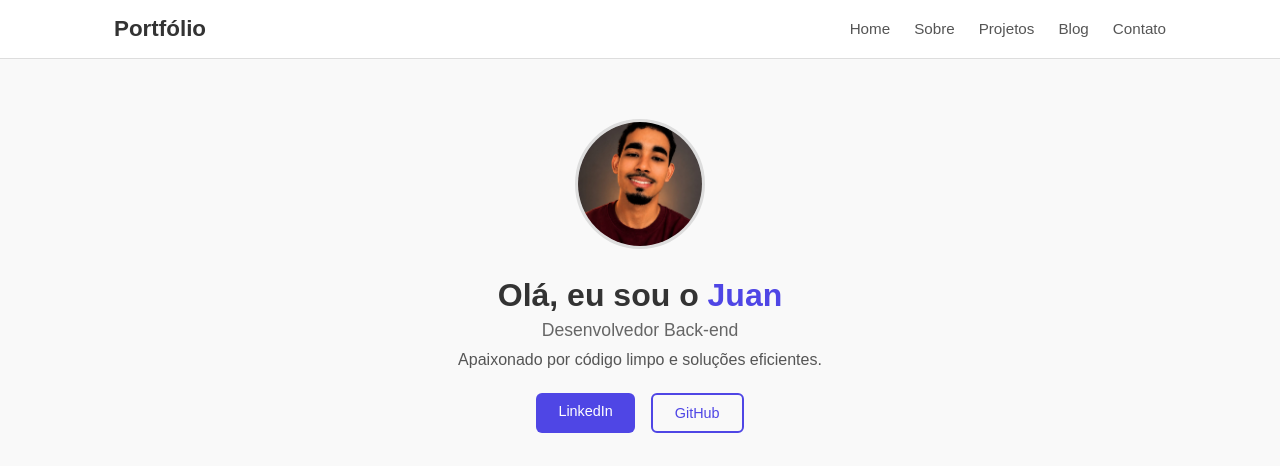
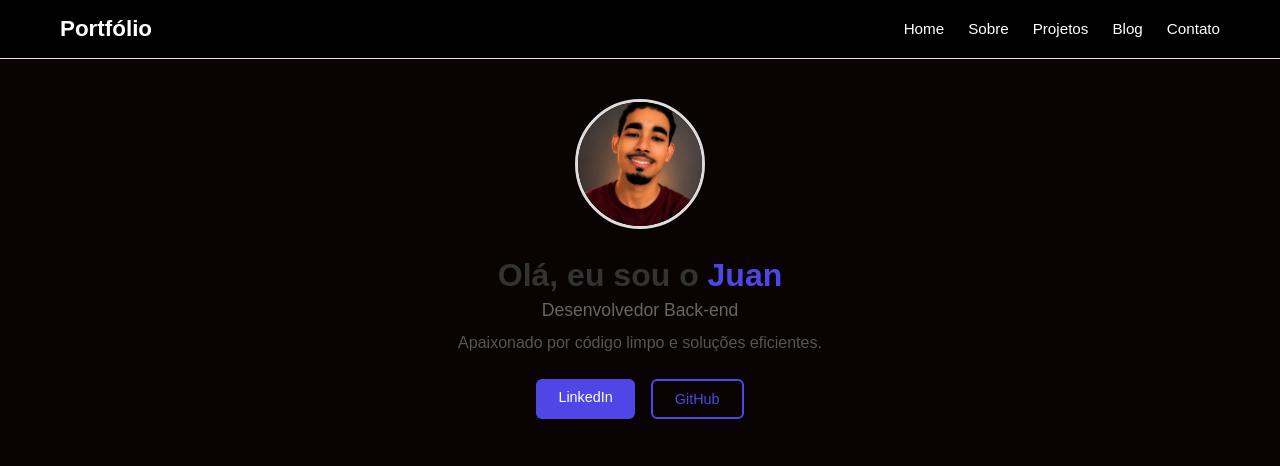
Before and after one commit to Juan-Piedade/portfolio, a plain HTML site: page index.html in a window 1280 px wide. Shown: the top 466 px of the page. Drawn offline with Linux system fonts and the light colour scheme.

Commit message:
listPosition

```diff
--- a/index.html
+++ b/index.html
@@ -10,7 +10,7 @@
   <body>
     <header>
       <div class="container">
-        <span class="logo">Portfólio</span>
+        <span>Portfólio</span>
         <nav>
           <ul>
             <li><a href="#home">Home</a></li>
--- a/style.css
+++ b/style.css
@@ -4,14 +4,20 @@
   padding: 0;
 }
 
+:root {
+  --card-bf: #000;
+  --container-bg: #000000;
+  --font-color: #ffffff;
+}
+
 body {
   font-family: Arial, sans-serif;
-  background-color: #f9f9f9;
+  background-color: #0a0303;
   color: #333;
 }
 
 header {
-  background-color: #fff;
+  background-color: var(--container-bg);
   border-bottom: 1px solid #ddd;
   position: sticky;
   top: 0;
@@ -19,42 +25,45 @@ header {
 }
 
 .container {
-  max-width: 1100px;
-  margin: 0 auto;
-  padding: 16px 24px;
+  width: 100%;
+  padding: 16px 60px;
   display: flex;
   align-items: center;
   justify-content: space-between;
+  margin: 0 auto;
+  background-color: var(--container-bg);
 }
 
-.logo {
+.container span {
   font-size: 1.4rem;
   font-weight: bold;
-  color: #333;
+  color: #ffffff;
+  margin-right: auto;
 }
 
-nav ul {
+.container nav ul {
+  text-align: right;
   display: flex;
   list-style: none;
   gap: 24px;
 }
 
-nav ul li a {
+.container li a {
   text-decoration: none;
-  color: #555;
+  color: var(--font-color);
   font-size: 0.95rem;
   transition: color 0.2s;
 }
 
-nav ul li a:hover {
-  color: #000;
+.container li a:hover {
+  color: #ff0000;
 }
 
 .hero {
   display: flex;
   flex-direction: column;
   align-items: center;
-  padding: 60px 24px;
+  padding: 40px 20px;
   text-align: center;
 }
 
@@ -88,6 +97,7 @@ nav ul li a:hover {
   margin-top: 10px;
   color: #555;
   max-width: 400px;
+  line-height: 1.5;
 }
 
 .social-media {
```
